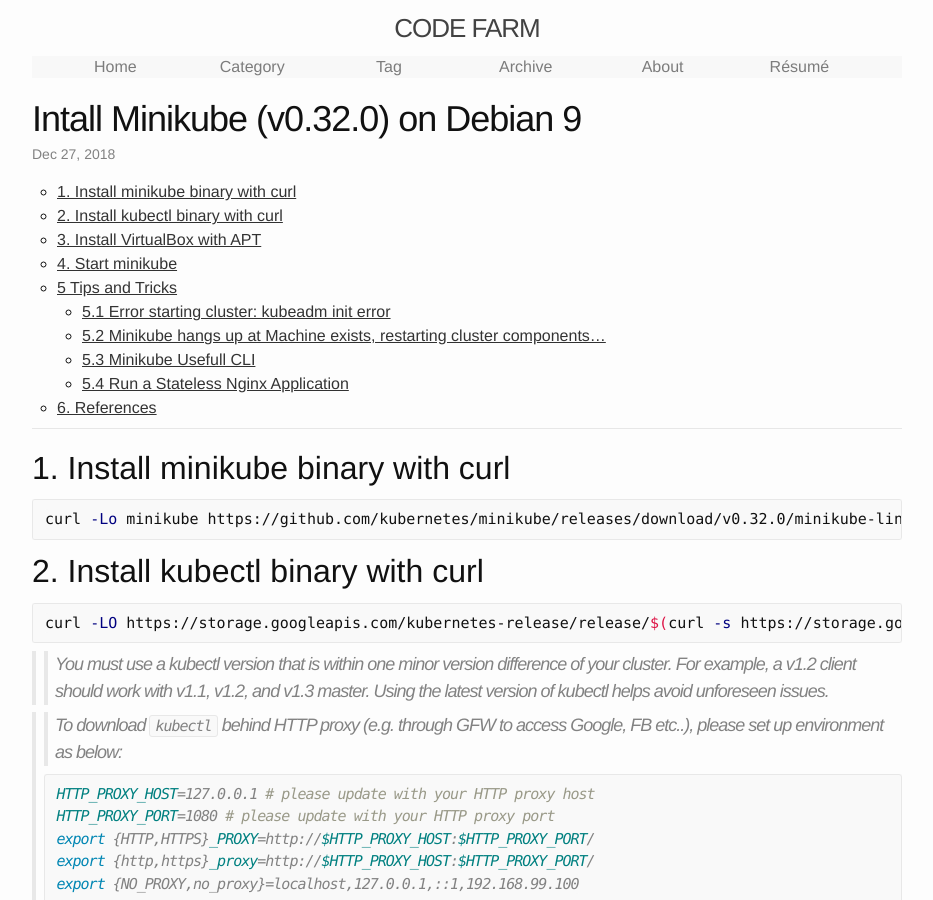
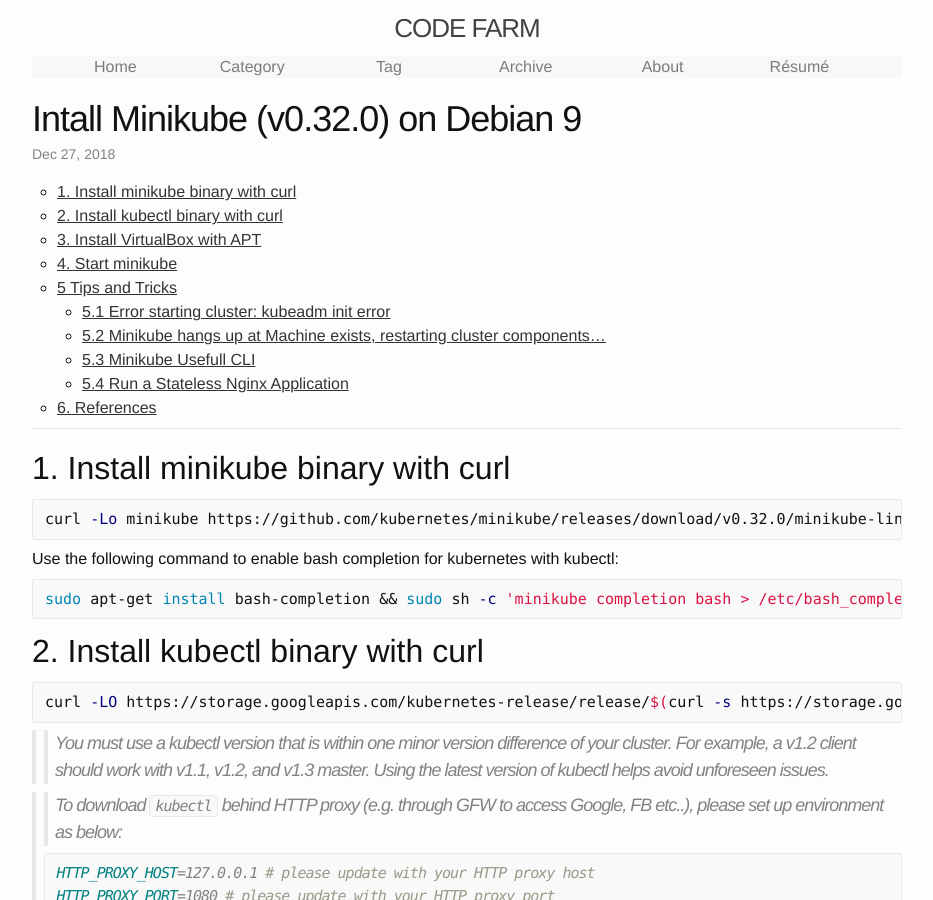
Before and after one commit to ousiax/ousiax.github.io, a Jekyll site: the page built from _posts/2018-12-27-intall-minikube-with-kubeadm-on-debian.md, in a window 1280 px wide and 900 px high. Shown: the whole window, without its empty margins (173-1106 px from the left). Built offline with Jekyll 4.4.1, drawn with Linux system fonts in a browser that asks for light colours.

Commit message:
Add 2018-12-27-intall-minikube-with-kubeadm-on-debian.md

````diff
--- a/_posts/2018-12-27-intall-minikube-with-kubeadm-on-debian.md
+++ b/_posts/2018-12-27-intall-minikube-with-kubeadm-on-debian.md
@@ -15,6 +15,14 @@
 ```sh
 curl -Lo minikube https://github.com/kubernetes/minikube/releases/download/v0.32.0/minikube-linux-amd64 && chmod +x minikube && sudo cp minikube /usr/local/bin/ && rm minikube
 ```
+
+Use the following command to enable bash completion for kubernetes with kubectl:
+
+```sh
+sudo apt-get install bash-completion && sudo sh -c 'minikube completion bash > /etc/bash_completion.d/minikube.bash' && source /etc/bash_completion.d/minikube.bash
+```
+
+
 
 ## 2. Install kubectl binary with curl
 
````
